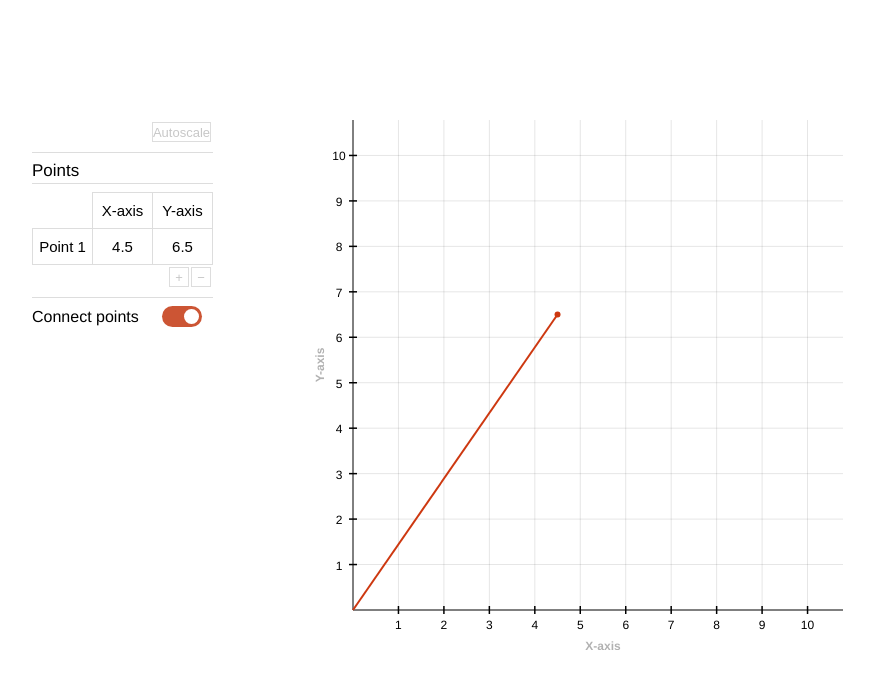
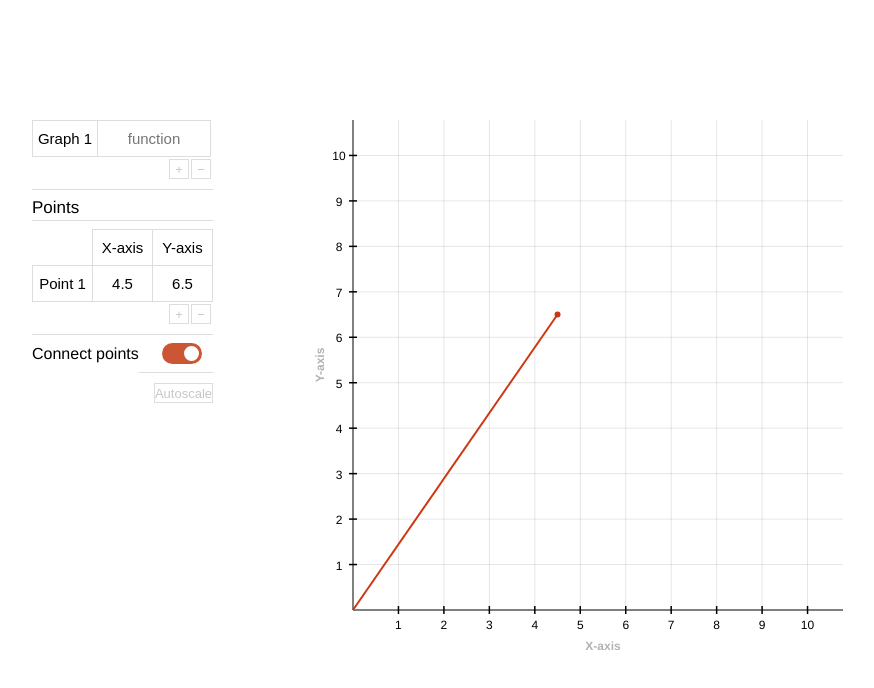
Before and after one commit to MAZI2/mazi2.github.io, a Vue app: page / in a window 1280 px wide. Shown: the top 688 px of the page, without its empty margins (68-942 px from the left). Built offline with nearby package versions, Linux system fonts and the light colour scheme.

Commit message:
Added custom graphs function

```diff
--- a/src/components/Graph.vue
+++ b/src/components/Graph.vue
@@ -33,9 +33,12 @@
 
       <!-- User point hitbox-->
       <circle v-for="userPoint in values.values" v-bind:key="userPoint" @mousedown="visibilityLock(userPoint)" @mouseover="pointNameVisibility(userPoint, 'visible')" @mouseleave="pointNameVisibility(userPoint, 'hidden')" :cx="userPointX(userPoint) + 40" :cy="490 - userPointY(userPoint)" r="10" opacity="0" fill="red"/>
+
+      <svg id="svg">
+      </svg>
     </svg>
+  </div>
 
-  </div>
   {{status}}
 </template>
 
@@ -54,7 +57,6 @@ export default {
       this.yAxis.points[i].x = 500/this.yAxis.pointsNum * (i + 1)
       this.yAxis.points[i].value = i + 1;
     }
-    this.move();
   },
   data: function() {
     return {
@@ -115,6 +117,10 @@ export default {
     },
     move: function(e) {
       if(this.dragging || this.autoscalex || this.autoscaley) {
+        for(var g = 0; g < this.values.graphs.length; g++) {
+          this.draw(this.values.graphs[g].input)
+        }
+
         var cursor;
         if(this.autoscalex && !this.autoscaley) {
           cursor = 0;
@@ -298,6 +304,33 @@ export default {
     },
     sleep: function(ms) {
       return new Promise(resolve => setTimeout(resolve, ms));
+    },
+    draw: function(input) {
+        document.getElementById('svg').innerHTML = "";
+        var svg = document.getElementById('svg');
+
+        var origin = { //origin of axes
+          x: 40,
+          y: 490
+        };
+        if(input.includes("x")) {
+          var inputConvertedOne = input.replace("x", "(i - 1) / this.xAxis.points[0].x * this.xAxis.mult")
+          var inputConvertedTwo = input.replace("x", "i / this.xAxis.points[0].x * this.xAxis.mult")
+          console.log(inputConvertedOne + inputConvertedTwo)
+        }
+        for (var i = 0; i < 500; i++) {
+          var line = document.createElementNS("http://www.w3.org/2000/svg", "line");
+
+          line.setAttribute('x1', (i - 1)  + origin.x);
+          line.setAttribute('y1', -eval(inputConvertedOne) * this.yAxis.points[0].x / this.yAxis.mult + origin.y);
+
+          line.setAttribute('x2', i  + origin.x);
+          line.setAttribute('y2', -eval(inputConvertedTwo) * this.yAxis.points[0].x / this.yAxis.mult + origin.y);
+
+          line.setAttribute('style', "stroke:#CD3810;stroke-width:2");
+
+          svg.appendChild(line);
+        }
     }
   }
 }
--- a/src/components/Table.vue
+++ b/src/components/Table.vue
@@ -1,8 +1,17 @@
 <template>
   <div id="table">
+    <table id="values">
+      <tr v-for="graph in graphs" v-bind:key="graph">
+        <th><input class="graphsName" @input="emit" v-model="graph.valueName" placeholder="P0"></th>
+        <td><input class="graphs" v-model="graph.input" placeholder="function"></td>
+      </tr>
+    </table>
     <table id="buttons"> <!-- + and - buttons -->
       <td class="buttons">
-        <button @click="autoscale">Autoscale</button>
+        <button @click="clickPlus">+</button>
+      </td>
+      <td class="buttons">
+        <button @click="clickMinus">−</button>
       </td>
     </table>
 
@@ -27,10 +36,10 @@
 
     <table id="buttons"> <!-- + and - buttons -->
       <td class="buttons">
-        <button @click="clickPlus">+</button>
+        <button @click="clickPlus('point')">+</button>
       </td>
       <td class="buttons">
-        <button @click="clickMinus">−</button>
+        <button @click="clickMinus('point')">−</button>
       </td>
     </table>
 
@@ -42,11 +51,20 @@
       <input id="toggle" @click="connectPoints" @change="emit" type="checkbox" checked="true">
       <span class="slider"></span>
     </label>
+
+    <hr> <!-- separator -->
+
+    <table id="autoscale">
+      <td class="buttons">
+        <button @click="autoscale">Autoscale</button>
+      </td>
+    </table>
   </div>
 </template>
 
 <script>
 var count = 0;
+var countGraph = 0;
 
 function cell() {
   this.valueName = 'Point ' + (count + 1);
@@ -57,6 +75,12 @@ function cell() {
   this.index = count;
   count++
 }
+function graph() {
+  this.valueName = 'Graph ' + (countGraph + 1);
+  this.pointNameVisibility = "hidden"
+  this.input = ""
+  countGraph++
+}
 
 export default {
   name: "Table",
@@ -65,25 +89,39 @@ export default {
           values: [],
           X: 'X-axis',
           Y: 'Y-axis',
-          toggle: false
+          toggle: false,
+
+          graphs: []
       }
   },
   created() {
     this.values[0] = new cell();
+    this.graphs[0] = new graph();
     setTimeout(this.emit, 10);
 
     this.values[0].x = 4.5
     this.values[0].y = 6.5
   },
   methods: {
-    clickPlus: function() {
+    clickPlus: function(value) {
+      if(value == "point") {
         this.values[count] = new cell();
         this.order();
+      } else {
+        this.graphs[countGraph] = new graph();
+      }
     },
-    clickMinus: function() {
+    clickMinus: function(value) {
+      if(value == "point") {
         if(count > 1) {
           this.values.pop();
           count--
+        }
+      } else {
+        if(countGraph > 1) {
+          this.graphs.pop();
+          countGraph--
+        }
       }
     },
     connectPoints: function() {
@@ -95,7 +133,7 @@ export default {
       }
     },
     emit: function() { //send collected values to graph
-      this.$emit('newvalue', {values: this.values, X: this.X, Y: this.Y, toggle: this.toggle})
+      this.$emit('newvalue', {values: this.values, X: this.X, Y: this.Y, toggle: this.toggle, graphs: this.graphs})
     },
     autoscale: function() {
       this.$emit('autoscale')
@@ -135,6 +173,12 @@ export default {
   text-align: center;
   border: none;
 }
+#values .graphs {
+  width: 108px;
+}
+#values .graphsName {
+  width: 60px;
+}
 td {
   text-align: center;
   border: 1px solid #ddd;
@@ -151,6 +195,10 @@ hr {
 }
 #buttons {
   margin-right: 0px;
+  margin-left: auto;
+}
+#autoscale {
+  margin-right: -2px;
   margin-left: auto;
 }
 .buttons {
@@ -221,6 +269,7 @@ input:checked + .slider:before {
 #graphLabel {
   margin-top: 2px;
   float: left;
+  padding-bottom: 0px
 }
 #pointsLabel {
   font-size: 17px;
```
Lines whose indentation alone changed are shown as unchanged.
